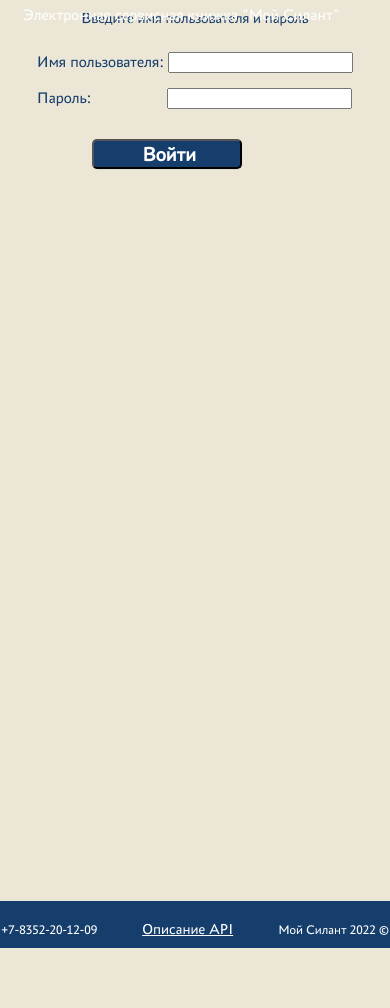
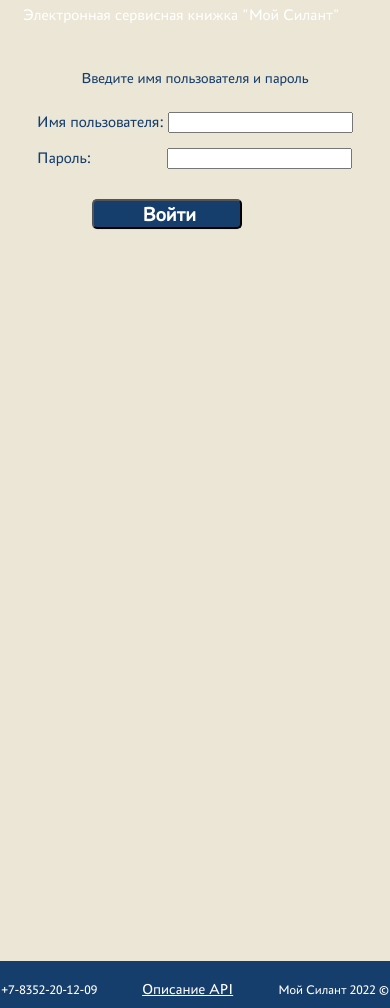
Before and after one commit to learn2pr0ge/diploma, a Django app: page /accounts/login/ in a window 390 px wide. Shown: the part 54-1062 px from the top of the page. Before the commit the page ends 1002 px from the top, so only its background shows below. Run offline with Django 5.2, Linux system fonts and the light colour scheme.

Commit message:
Small adaptive fix

```diff
--- a/static/css/login.css
+++ b/static/css/login.css
@@ -60,14 +60,14 @@
 
 .login-title {
     font-size: 20px;
-    margin-top: 50px;
+    margin-top: 100px;
     margin-bottom: 50px;
 }
 
 @media (max-width: 1200px) {
     .login-title {
         font-size: 15px;
-        margin-top: 10px;
+        margin-top: 70px;
         margin-bottom: 10px;
     }
 }
```
